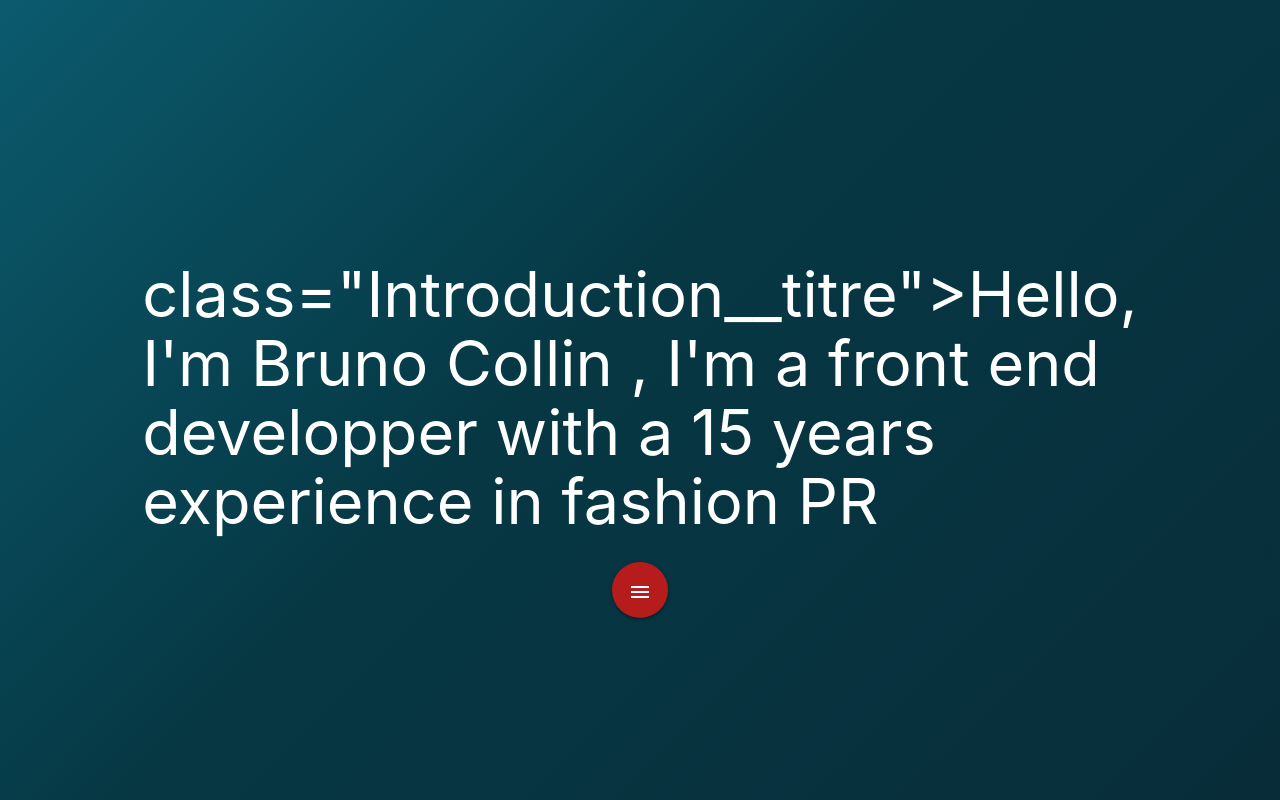
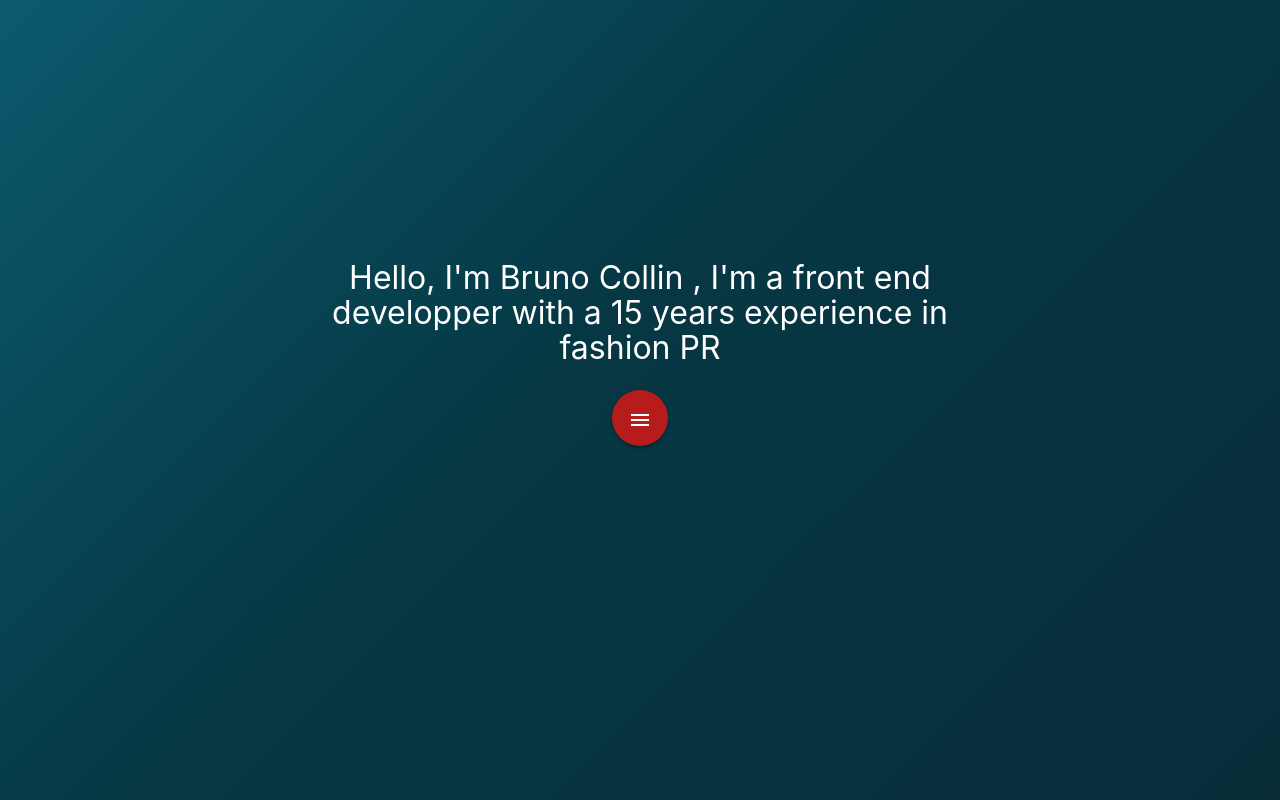
Before and after one commit to brunoscollin/brunoscollin.github.io, a plain HTML site: page index.html in a window 1280 px wide. Shown: the top 800 px of the page. Drawn offline with nearby package versions, Linux system fonts and the light colour scheme.

Commit message:
fix index

```diff
--- a/index.html
+++ b/index.html
@@ -26,7 +26,7 @@
     <header>
 
         <div class="Introduction" id="toptop">
-          <h1>class="Introduction__titre">Hello, I'm <span class="Introduction__name">Bruno Collin </span>, I'm a front end developper with a 15 years experience in fashion PR</h1>
+          <h1 class="Introduction__titre">Hello, I'm <span class="Introduction__name">Bruno Collin </span>, I'm a front end developper with a 15 years experience in fashion PR</h1>
           <a href="#menu" id="top" class="btn-floating btn-large red darken-4"><i class="material-icons">menu</i></a>
         </div>
 
```
